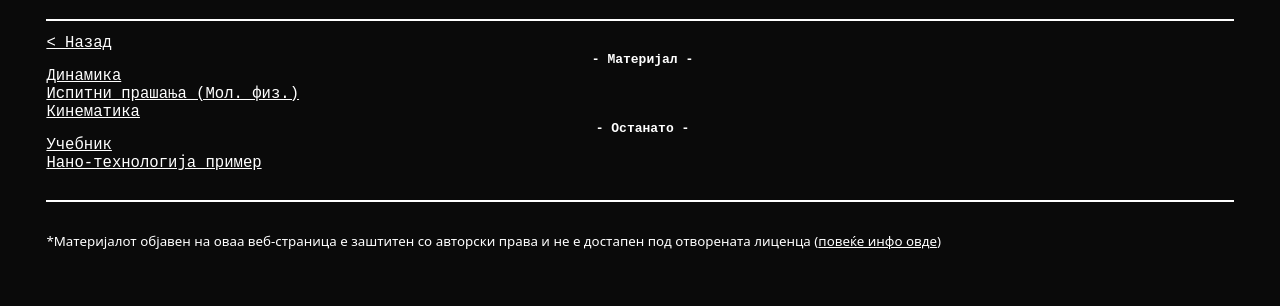
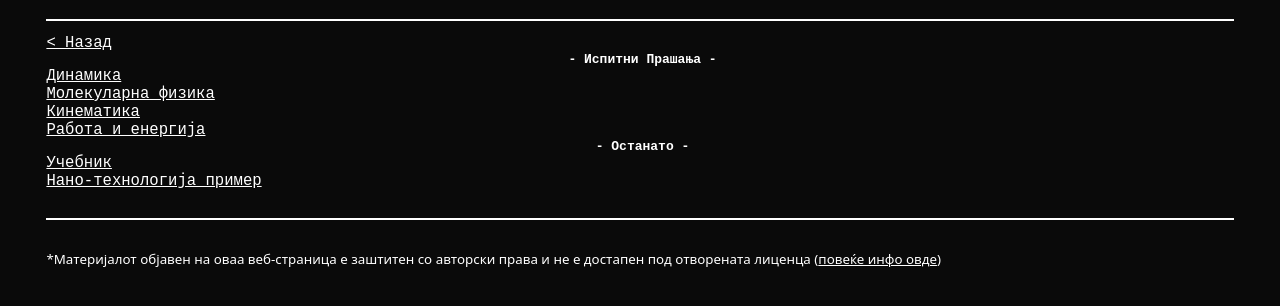
Before and after one commit to Dimimalinov999/pupin, a plain HTML site: page fizika.html in a window 1280 px wide. Shown: the part 92-398 px from the top of the page. Drawn offline with Linux system fonts and the light colour scheme.

Commit message:
novi ispitni prashanja fizika

```diff
--- a/fizika.html
+++ b/fizika.html
@@ -3,9 +3,10 @@
 <meta name="viewport" content="width=device-width, initial-scale=1.0"><title></title></head>
 <body>
 <h1>Физика</h1><hr><pre><div class="links"><a href="./index.html">< Назад</a>
-<div class="center">- Материјал -</div><a href="./src/fizika/Динамика (модуларно)_7e78e338-89e1-4707-b9ef-4754d52cf2c6.pdf">Динамика</a>
-<a href="./src/fizika/Испитни прашања- Молекуларна физика+Топлина_e7a4118b-c933-4d85-a403-3bae5d7a360b.pdf">Испитни прашања (Мол. физ.)</a>
+<div class="center">- Испитни Прашања -</div><a href="./src/fizika/Динамика (модуларно)_7e78e338-89e1-4707-b9ef-4754d52cf2c6.pdf">Динамика</a>
+<a href="./src/fizika/Испитни прашања- Молекуларна физика+Топлина_e7a4118b-c933-4d85-a403-3bae5d7a360b.pdf">Молекуларна физика</a>
 <a href="./src/fizika/Кинематика(модуларно)_52b710bd-0c9b-4b37-922b-9eb1be536c22.pdf">Кинематика</a>
+<a href="./src/fizika/Работа и енергија(испитни прашања)-модуларно.pdf">Работа и енергија</a>
 <div class="center">- Останато -</div><a href="./src/fizika/ucebnik/FIZIKA UCEBNIK I GODINA_84231f00-2e67-4801-b037-cb3f4368e69d.pdf">Учебник</a>
 <a href="./src/fizika/IMG-02fa45291d89ff28bf95b28a72df8c1e-V.jpg">Нано-технологија пример</a>
 </div>
```
Also changed, not shown: 1 other file.
